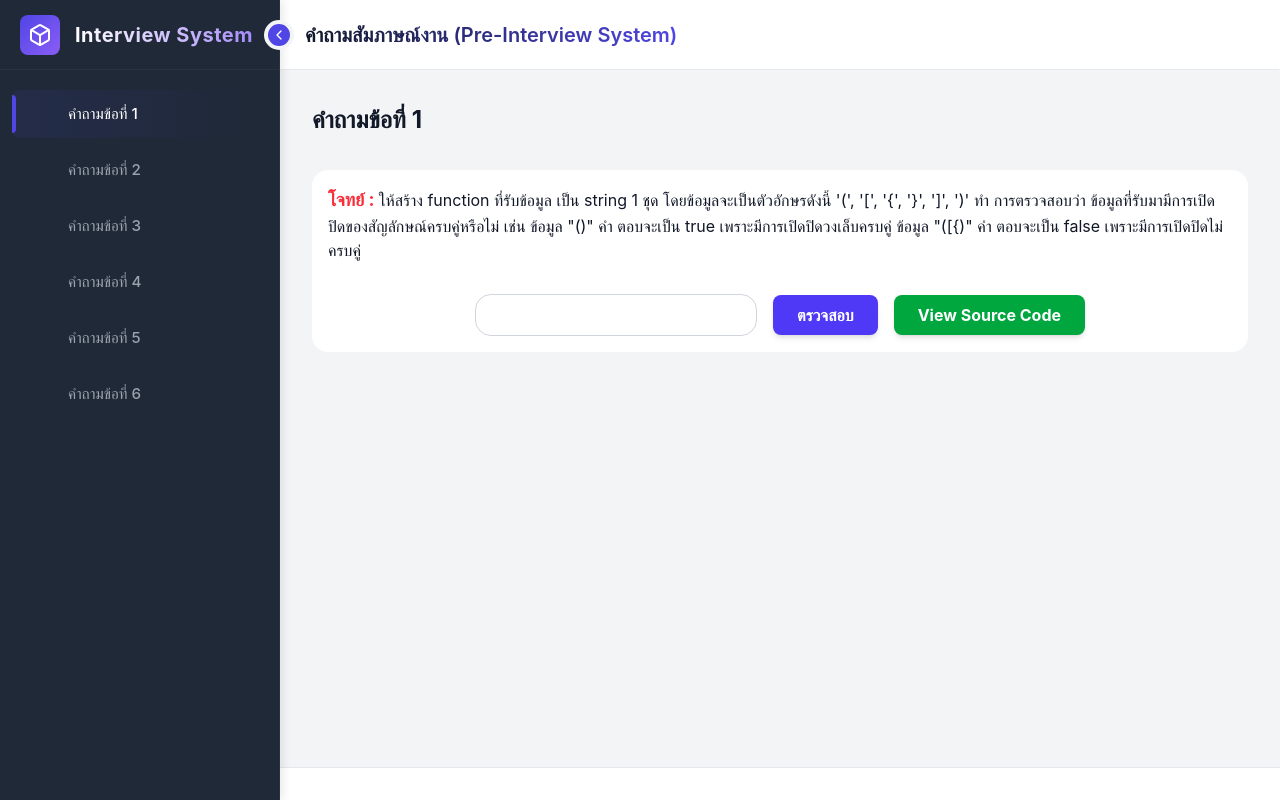
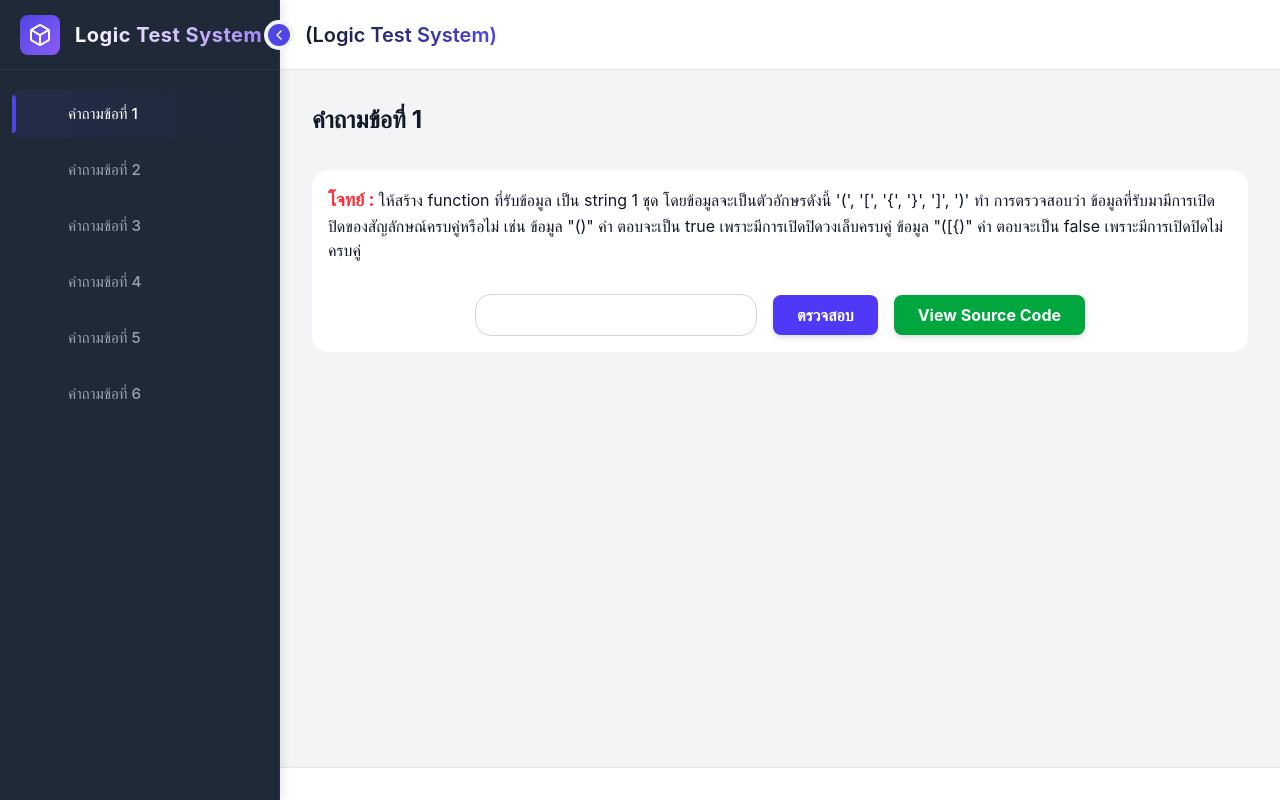
Before and after one commit to taratep69/persec2026-Web-dev-interview-taratep, a Vue app: page /q1 in a window 1280 px wide. Built offline with nearby package versions, Linux system fonts and the light colour scheme.

Commit message:
change_header

```diff
--- a/src/components/Header.vue
+++ b/src/components/Header.vue
@@ -1,7 +1,7 @@
 <template>
   <header class="header glass">
     <div class="header-left">
-      <h1 class="page-title">คำถามสัมภาษณ์งาน (Pre-Interview System)</h1>
+      <h1 class="page-title">(Logic Test System)</h1>
     </div>
   </header>
 </template>
--- a/src/components/Sidebar.vue
+++ b/src/components/Sidebar.vue
@@ -4,7 +4,7 @@
       <div class="logo-box">
         <svg viewBox="0 0 24 24" fill="none" stroke="currentColor" stroke-width="2" stroke-linecap="round" stroke-linejoin="round" class="logo-icon"><path d="M21 16V8a2 2 0 0 0-1-1.73l-7-4a2 2 0 0 0-2 0l-7 4A2 2 0 0 0 3 8v8a2 2 0 0 0 1 1.73l7 4a2 2 0 0 0 2 0l7-4A2 2 0 0 0 21 16z"></path><polyline points="3.27 6.96 12 12.01 20.73 6.96"></polyline><line x1="12" y1="22.08" x2="12" y2="12"></line></svg>
       </div>
-      <span class="logo-text" v-if="!isCollapsed">Interview System</span>
+      <span class="logo-text" v-if="!isCollapsed">Logic Test System</span>
       <button class="toggle-btn" @click="toggleSidebar">
         <svg v-if="!isCollapsed" viewBox="0 0 24 24" fill="none" class="toggle-icon"><path d="M15 18L9 12L15 6" stroke="currentColor" stroke-width="2" stroke-linecap="round" stroke-linejoin="round"/></svg>
         <svg v-else viewBox="0 0 24 24" fill="none" class="toggle-icon"><path d="M9 18L15 12L9 6" stroke="currentColor" stroke-width="2" stroke-linecap="round" stroke-linejoin="round"/></svg>
```
